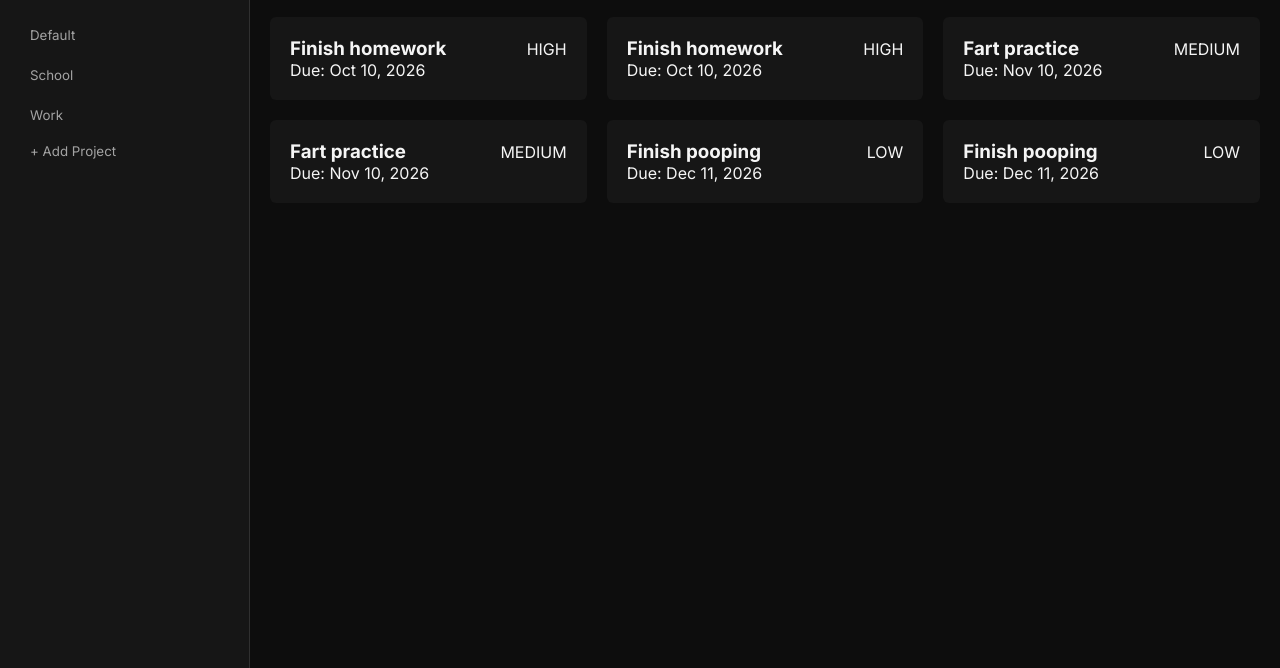
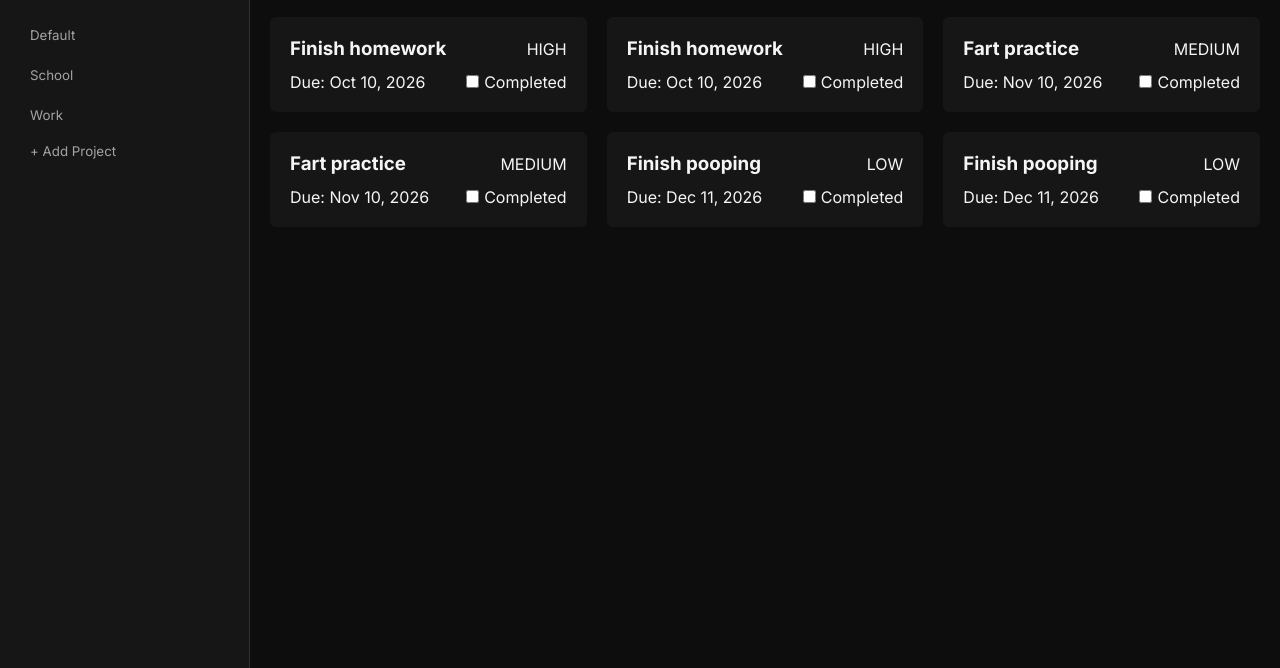
Before and after one commit to Spanky45/todo-list, a website built with webpack: page src/template.html in a window 1280 px wide. Both pictures are taken after a click on the button "School". Shown: the part 132-800 px from the top of the page. Built offline with nearby package versions, Linux system fonts and the light colour scheme.

Commit message:
added todo ids. added todo completion check logic.

```diff
--- a/src/dom.js
+++ b/src/dom.js
@@ -102,6 +102,10 @@ function renderTodos(project) {
         const todoItem = document.createElement("div");
         todoItem.classList.add("todo-item");
 
+        if (todo.completed) {
+            todoItem.classList.add("todo-completed");
+        }
+
         const todoHeader = document.createElement("div");
         todoHeader.classList.add("todo-header");
         todoItem.appendChild(todoHeader);
@@ -118,6 +122,17 @@ function renderTodos(project) {
         todoDetails.classList.add("todo-details");
         todoItem.appendChild(todoDetails);
 
+        const todoCheck = document.createElement("input");
+        todoCheck.type = "checkbox";
+        todoCheck.checked = todo.completed;
+        todoCheck.classList.add("todo-check");
+        todoCheck.addEventListener("change", () => {
+            todo.toggleComplete();
+        });
+
+        const todoCheckLabel = document.createElement("label")
+        todoCheckLabel.textContent = "Completed"
+
         const todoDue = document.createElement("p");
         todoDue.classList.add("todo-date");
 
@@ -133,7 +148,8 @@ function renderTodos(project) {
             });
         }
 
-        todoDetails.appendChild(todoDue);
+        todoCheckLabel.prepend(todoCheck);
+        todoDetails.append(todoDue, todoCheckLabel);
 
         todoListContainer.appendChild(todoItem);
     });
--- a/src/styles.css
+++ b/src/styles.css
@@ -158,6 +158,7 @@ button {
     display: flex;
     flex-direction: column;
     justify-content: center;
+    row-gap: 12px;
 }
 
 .todo-header {
@@ -165,3 +166,16 @@ button {
     align-items: center;
     justify-content: space-between;
 }
+
+.todo-details {
+    display: flex;
+    justify-content: space-between;
+}
+
+.todo-check {
+    margin-right: 5px;
+}
+
+.todo-completed {
+    opacity: 50%;
+}
--- a/src/todo.js
+++ b/src/todo.js
@@ -7,6 +7,7 @@ class Todo {
         this.notes = notes;
         this.completed = false;
         this.createdAt = new Date();
+        this.id = crypto.randomUUID();
     }
 
     toggleComplete() {
```
